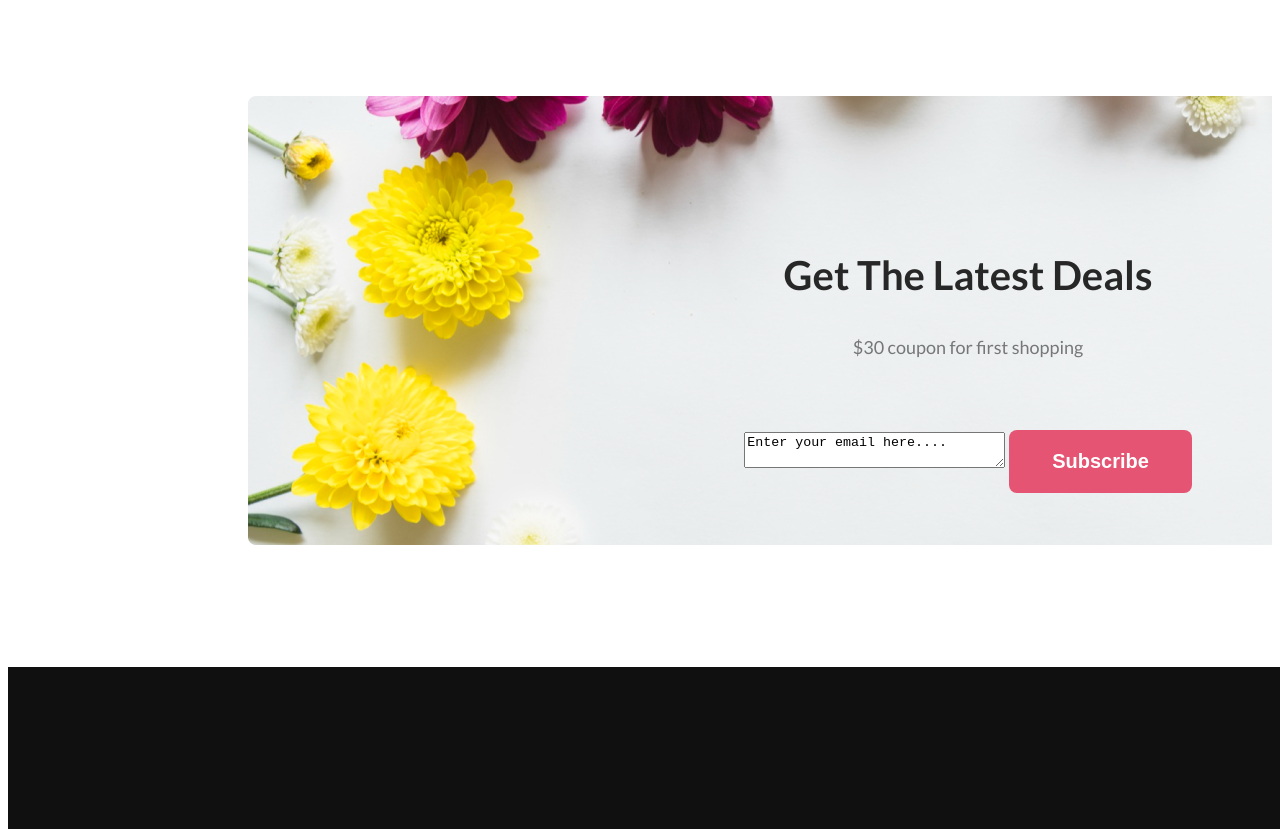
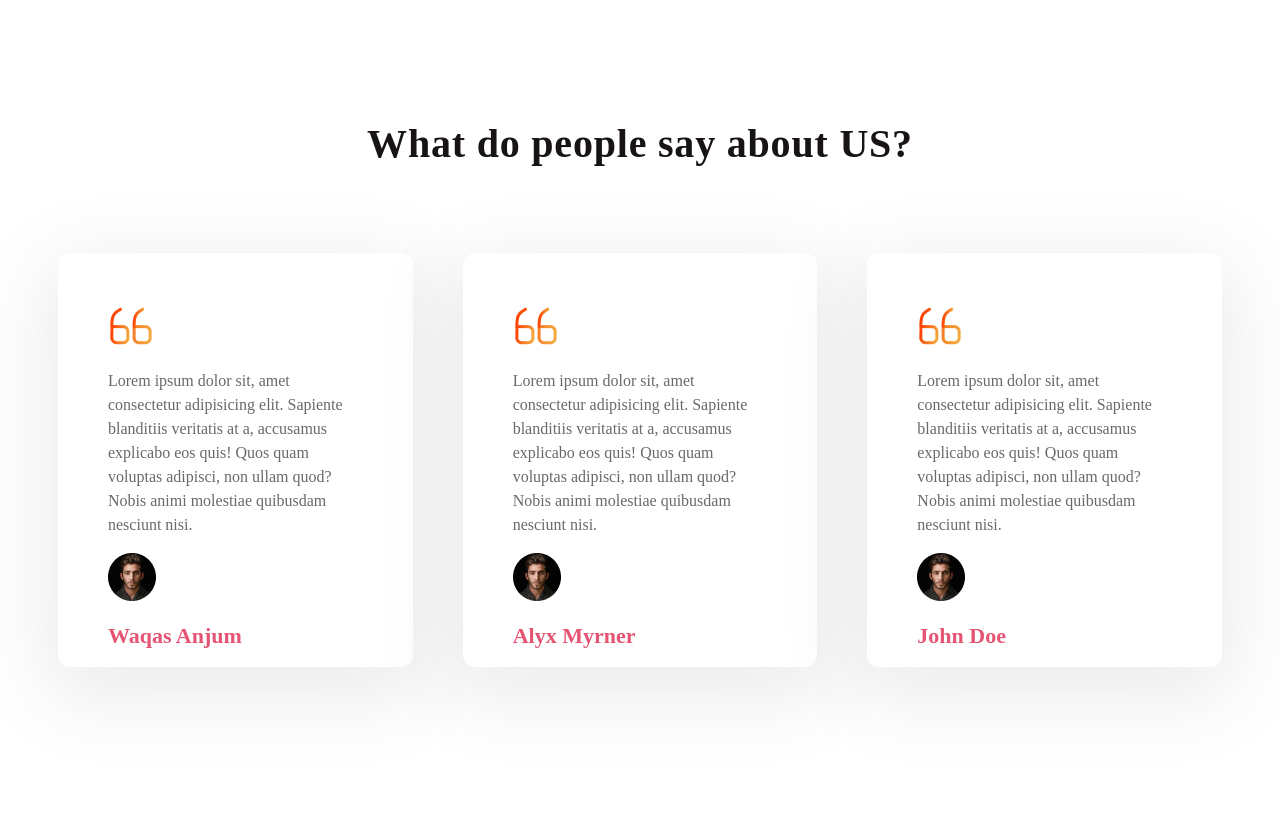
Before and after one commit to aticmahbub/flower-shop-project, a plain HTML site: page index.html in a window 1280 px wide. Shown: the part 6130-6959 px from the top of the page. Drawn offline with Linux system fonts and the light colour scheme.

Commit message:
reviews section added

```diff
--- a/index.html
+++ b/index.html
@@ -118,6 +118,39 @@
             </div>
 
         </section>
+        <!--reviews section-->
+
+        <section class="reviews">
+           <h2 class="title-review">What do people say about US?</h2>
+           <div class="reviews-container">
+           <div class="single-review">
+                <img src="images/quoteup.png" alt="" class="icon">
+                <p class="description-reviews">Lorem ipsum dolor sit, amet consectetur adipisicing elit. Sapiente
+                    blanditiis veritatis at a, accusamus explicabo eos quis! Quos quam voluptas adipisci, non ullam
+                    quod? Nobis animi molestiae quibusdam nesciunt nisi.</p>
+                <img src="images/Ellipse 4.png" alt="" class="reviews-avatar">
+                <h2>Waqas Anjum</h2>
+            </div>
+            <div class="single-review">
+                <img src="images/quoteup.png" alt="" class="icon">
+                <p class="description-reviews">Lorem ipsum dolor sit, amet consectetur adipisicing elit. Sapiente
+                    blanditiis veritatis at a, accusamus explicabo eos quis! Quos quam voluptas adipisci, non ullam
+                    quod? Nobis animi molestiae quibusdam nesciunt nisi.</p>
+                <img src="images/Ellipse 4.png" alt="" class="reviews-avatar">
+                <h2>Alyx Myrner</h2>
+            </div>
+            <div class="single-review">
+                <img src="images/quoteup.png" alt="" class="icon">
+                <p class="description-reviews">Lorem ipsum dolor sit, amet consectetur adipisicing elit. Sapiente
+                    blanditiis
+                    veritatis at a, accusamus explicabo eos quis! Quos quam voluptas adipisci, non ullam quod? Nobis
+                    animi
+                    molestiae quibusdam nesciunt nisi.</p>
+                <img src="images/Ellipse 4.png" alt="" class="reviews-avatar">
+                <h2>John Doe</h2>
+            </div>
+        </div>
+        </section>
 
         <!--latest deals section-->
         <section class="latest-deals-section">
--- a/styles/flower_shop.css
+++ b/styles/flower_shop.css
@@ -230,7 +230,54 @@
     padding-right: 240px;
 }
 
+/*reviews style*/
 
+.reviews{
+    margin-top: 150px;
+}
+
+.reviews-container{
+    display: flex;
+    gap: 50px;
+    padding: 50px;
+justify-content: center;}
+
+.single-review{
+    padding: 50px;
+    width: 413px;
+    height: 314px;
+    border-radius: 12px;
+background: #FFF;
+box-shadow: 0px 20px 80px 10px rgba(60, 60, 60, 0.10);
+
+}
+
+
+
+.description-reviews{
+
+    color: #696969;
+font-size: 16px;
+font-style: normal;
+font-weight: 400;
+line-height: 24px;
+}
+
+.title-review{
+text-align: center;
+    color: #181414;
+font-size: 40px;
+font-style: normal;
+font-weight: 800;
+line-height: 130%;
+letter-spacing: 0.8px;
+}
+h2{
+color: #E55473;
+    font-size: 22px;
+font-style: normal;
+font-weight: 700;
+}
 /*latest deals styles*/
 
 .latest-deals-section {
```
Also changed, not shown: images/Ellipse 4.png (added), images/quoteup.png (added).
